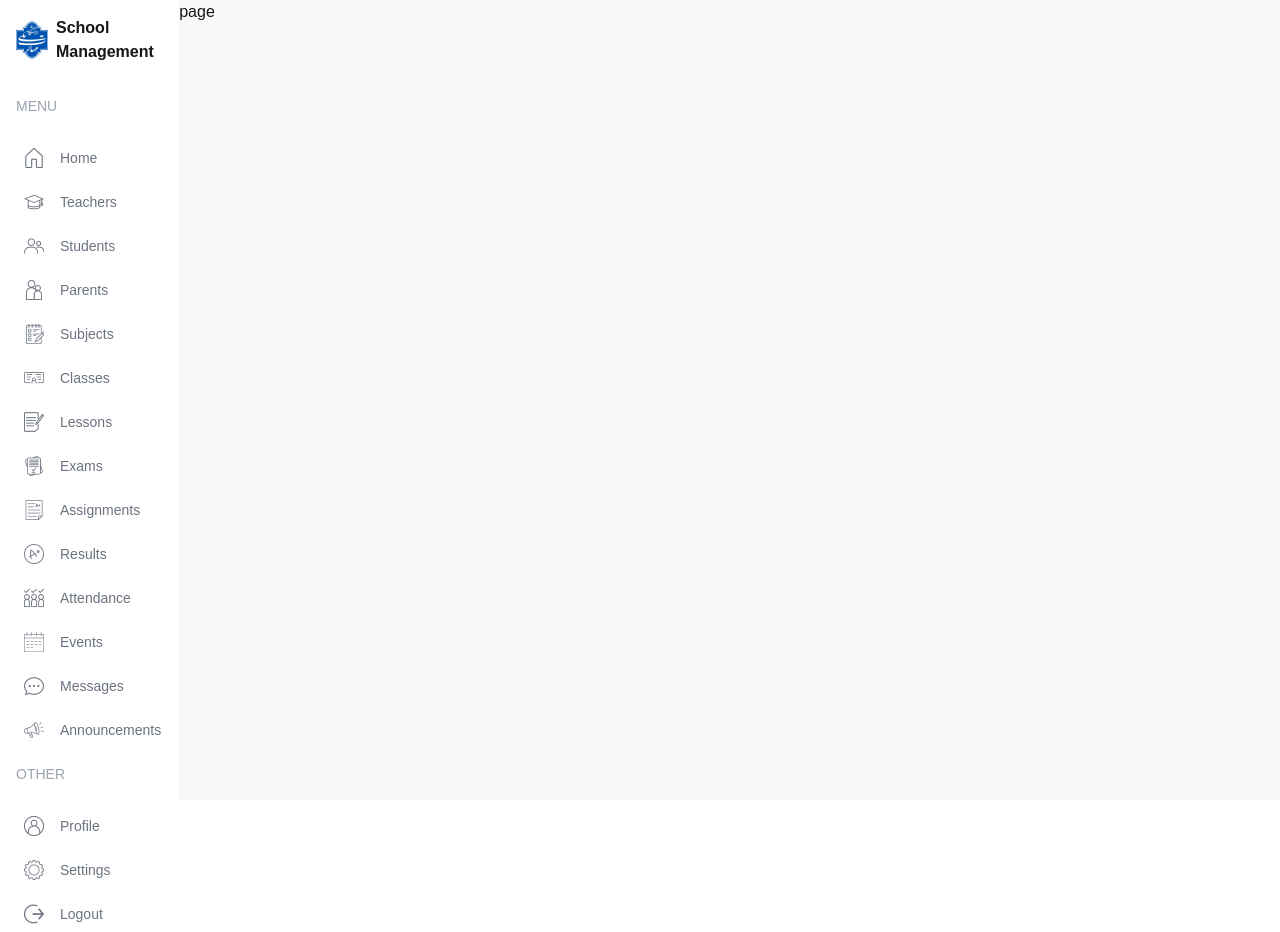
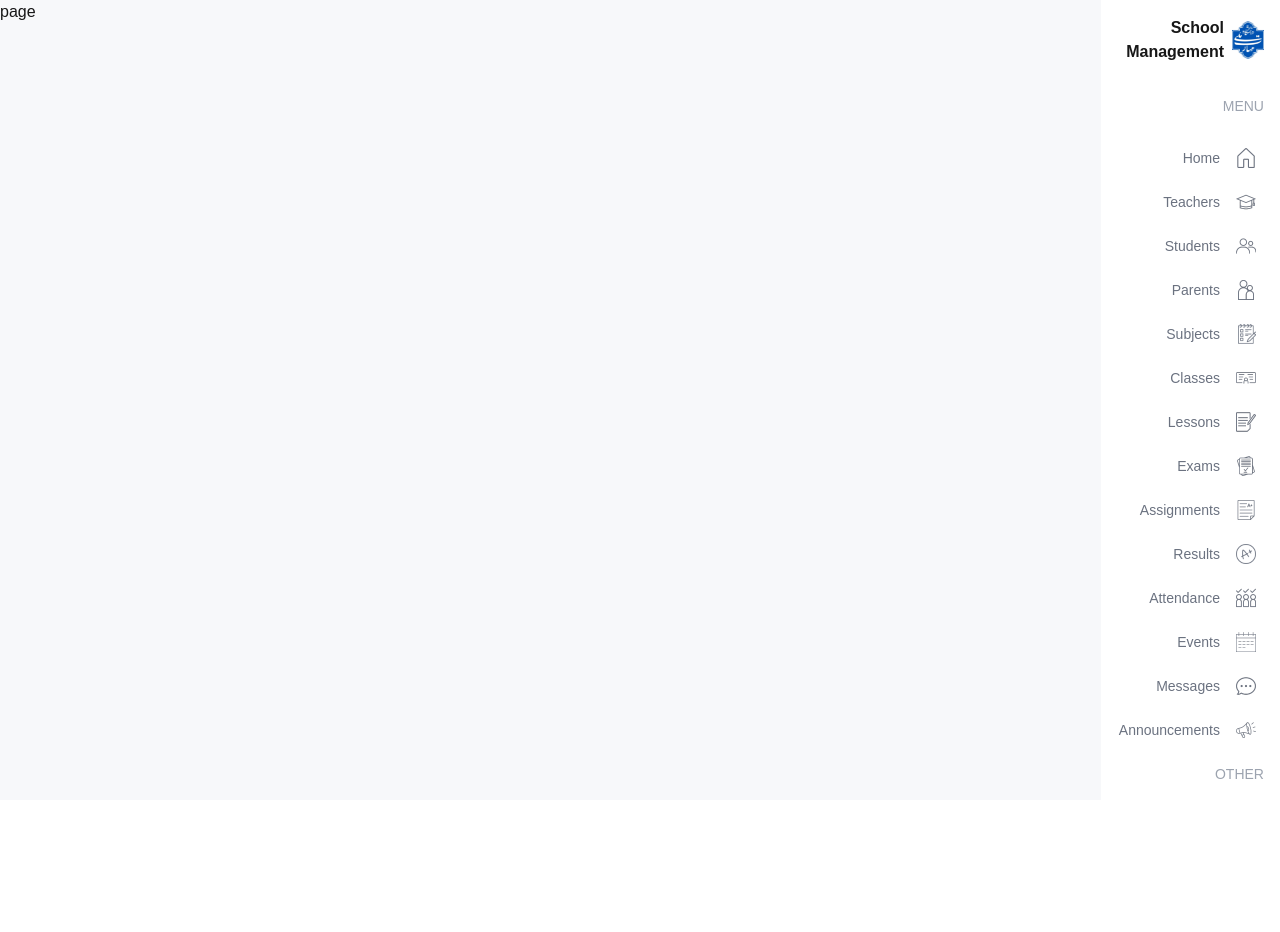
Before and after one commit to DonMohsen/school-management, a Next.js app: page /admin in a window 1280 px wide. After the commit the page ends 800 px from the top, so only its background shows below. Built offline with nearby package versions, Linux system fonts and the light colour scheme.

Commit message:
rtl and scrollbar

```diff
--- a/src/app/(dashboard)/layout.tsx
+++ b/src/app/(dashboard)/layout.tsx
@@ -10,7 +10,14 @@ export default function RootLayout({
   return <div className="h-screen flex">
 
   {/* //!left     */}
-  <div className="w-[14%] md:w-[8%] lg:w-[16%] xl:w-[14%] p-4" >
+
+  <div className="w-[86%] md:w-[92%] lg:w-[84%] xl:w-[86%] bg-[#F7F8FA] overflow-auto flex flex-col">
+  {children}
+  </div>
+  {/* // !right */}
+  <div
+  style={{direction:"rtl"}}
+  className="w-[14%] md:w-[8%] lg:w-[16%] xl:w-[14%] p-4 max-h-screen overflow-y-auto scrollbar-thin   " >
   <Link
           href="/"
           className="flex items-center justify-center lg:justify-start gap-2"
@@ -20,9 +27,5 @@ export default function RootLayout({
         </Link>
         <Menu />
   </div>
-  {/* // !right */}
-  <div className="w-[86%] md:w-[92%] lg:w-[84%] xl:w-[86%] bg-[#F7F8FA] overflow-auto flex flex-col">
-  {children}
-  </div>
     </div>;
 }
--- a/src/components/Menu.tsx
+++ b/src/components/Menu.tsx
@@ -119,7 +119,7 @@ const menuItems = [
 const Menu = async () => {
 
   return (
-    <div className="mt-4 text-sm">
+    <div className="mt-4 text-sm overflow-y-auto">
       {menuItems.map((i) => (
         <div className="flex flex-col gap-2" key={i.title}>
           <span className="hidden lg:block text-gray-400 font-light my-4">
--- a/tailwind.config.ts
+++ b/tailwind.config.ts
@@ -14,6 +14,8 @@ const config: Config = {
       },
     },
   },
-  plugins: [],
+  plugins: [
+    require('tailwind-scrollbar'),
+  ],
 };
 export default config;
```
Also changed, not shown: package.json (+5 -4 lines), 1 other file (tests, documents, lock files or other folders).
